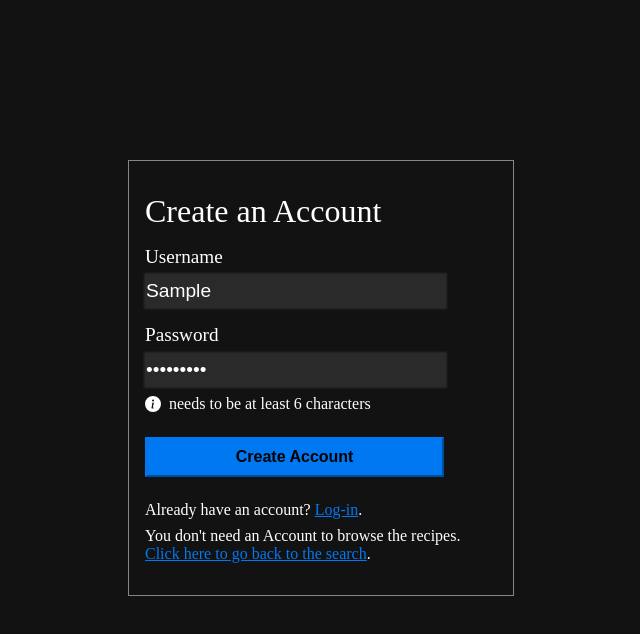
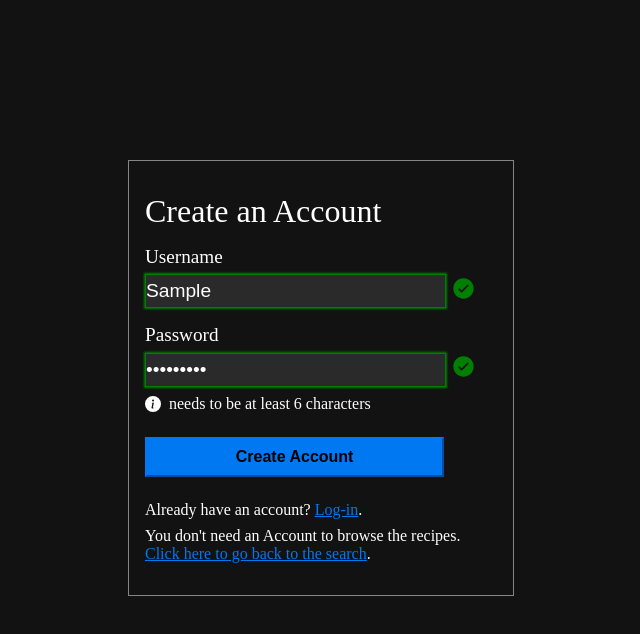
Before and after one commit to hefest42/recipe-search, a React (Create React App) app: page /create-account in a window 1280 px wide. Both pictures are taken after typing "Sample", "Sample123" into the empty fields and a click on the button "Create Account". Shown: the top 634 px of the page, without its empty margins (319-959 px from the left). Built offline with nearby package versions, Linux system fonts and the light colour scheme; no server answers.

Commit message:
account creation finished

```diff
--- a/src/components/Create-Account/CreateAccount.js
+++ b/src/components/Create-Account/CreateAccount.js
@@ -6,31 +6,27 @@ import { IoIosCheckmarkCircle, IoMdCloseCircle } from "react-icons/io";
 import { BsFillInfoCircleFill } from "react-icons/bs";
 
 const inputStyles = ["form-input", "form-input form-input__correct", "form-input form-input__wrong"];
+const svgArr = ["", <IoIosCheckmarkCircle />, <IoMdCloseCircle />];
 
 const CreateAccount = () => {
     const [allAccounts, setAllAccounts] = useState([]);
     const [inputedUsername, setInputedUsername] = useState("");
+    const [inputedPassword, setInputedPassword] = useState("");
     const [usernameInputStyle, setUsernameInputStyle] = useState(0);
     const [passwordInputStyle, setPasswordInputStyle] = useState(0);
-
-    const checkIsUsernameAvailable = () => {
-        const usernameFree = allAccounts.filter(acc => acc.username === inputedUsername);
-
-        console.log(usernameFree);
-    };
 
     const submitAccountHandler = async e => {
         e.preventDefault();
 
-        if (usernameInputStyle === 0 || passwordInputStyle === 0) return;
-        if (usernameInputStyle === 2 || passwordInputStyle === 2) return;
+        if (usernameInputStyle !== 1 || passwordInputStyle !== 1) return;
 
         const accountData = {
-            name: "test3",
-            password: "test1234",
+            name: inputedUsername,
+            password: inputedPassword,
             bookmarks: [""],
         };
 
+        try {
             const response = await fetch(`https://recipedb-3c8b3-default-rtdb.europe-west1.firebasedatabase.app/accounts.json`, {
                 method: "POST",
                 headers: {
@@ -38,9 +34,28 @@ const CreateAccount = () => {
                 },
                 body: JSON.stringify(accountData),
             });
+        } catch (error) {
+            console.log(error);
+        }
     };
 
-    // getting all account information
+    // checking for username availability
+    useEffect(() => {
+        const usernameFree = allAccounts.filter(acc => acc.username === inputedUsername);
+
+        if (inputedUsername === "") setUsernameInputStyle(0);
+        if (inputedUsername !== "" && usernameFree.length === 0) setUsernameInputStyle(1);
+        if (inputedUsername !== "" && usernameFree.length > 0) setUsernameInputStyle(2);
+    }, [allAccounts, inputedUsername]);
+
+    // checking for password correctness
+    useEffect(() => {
+        if (inputedPassword.length === 0) setPasswordInputStyle(0);
+        if (inputedPassword.length > 0 && inputedPassword.length < 6) setPasswordInputStyle(2);
+        if (inputedPassword.length >= 6) setPasswordInputStyle(1);
+    }, [inputedPassword]);
+
+    // getting all accounts
     useEffect(() => {
         const getAllAccounts = async () => {
             try {
@@ -59,7 +74,9 @@ const CreateAccount = () => {
                 }
 
                 setAllAccounts(allFetchedAccounts);
-            } catch (error) {}
+            } catch (error) {
+                console.log(error);
+            }
         };
 
         getAllAccounts();
@@ -73,28 +90,16 @@ const CreateAccount = () => {
                     <div className="form-input_container">
                         <label htmlFor="username">Username</label>
                         <div className={inputStyles[usernameInputStyle]}>
-                            <input
-                                type="text"
-                                id="username"
-                                name="username"
-                                onChange={e => {
-                                    setInputedUsername(e.target.value);
-                                    checkIsUsernameAvailable();
-                                }}
-                            />
-                            <div className="centered">
-                                <IoIosCheckmarkCircle />
-                            </div>
+                            <input type="text" id="username" name="username" onChange={e => setInputedUsername(e.target.value)} />
+                            <div className="centered">{svgArr[usernameInputStyle]}</div>
                         </div>
                     </div>
 
                     <div className="form-input_container">
                         <label htmlFor="pword">Password</label>
                         <div className={inputStyles[passwordInputStyle]}>
-                            <input type="password" id="pword" name="pword" autoComplete="yes" />
-                            <div className="centered">
-                                <IoMdCloseCircle />
-                            </div>
+                            <input type="password" id="pword" name="pword" autoComplete="yes" onChange={e => setInputedPassword(e.target.value)} />
+                            <div className="centered">{svgArr[passwordInputStyle]}</div>
                         </div>
                         <div className="form-info">
                             <BsFillInfoCircleFill />
```
Lines whose indentation alone changed are shown as unchanged.
